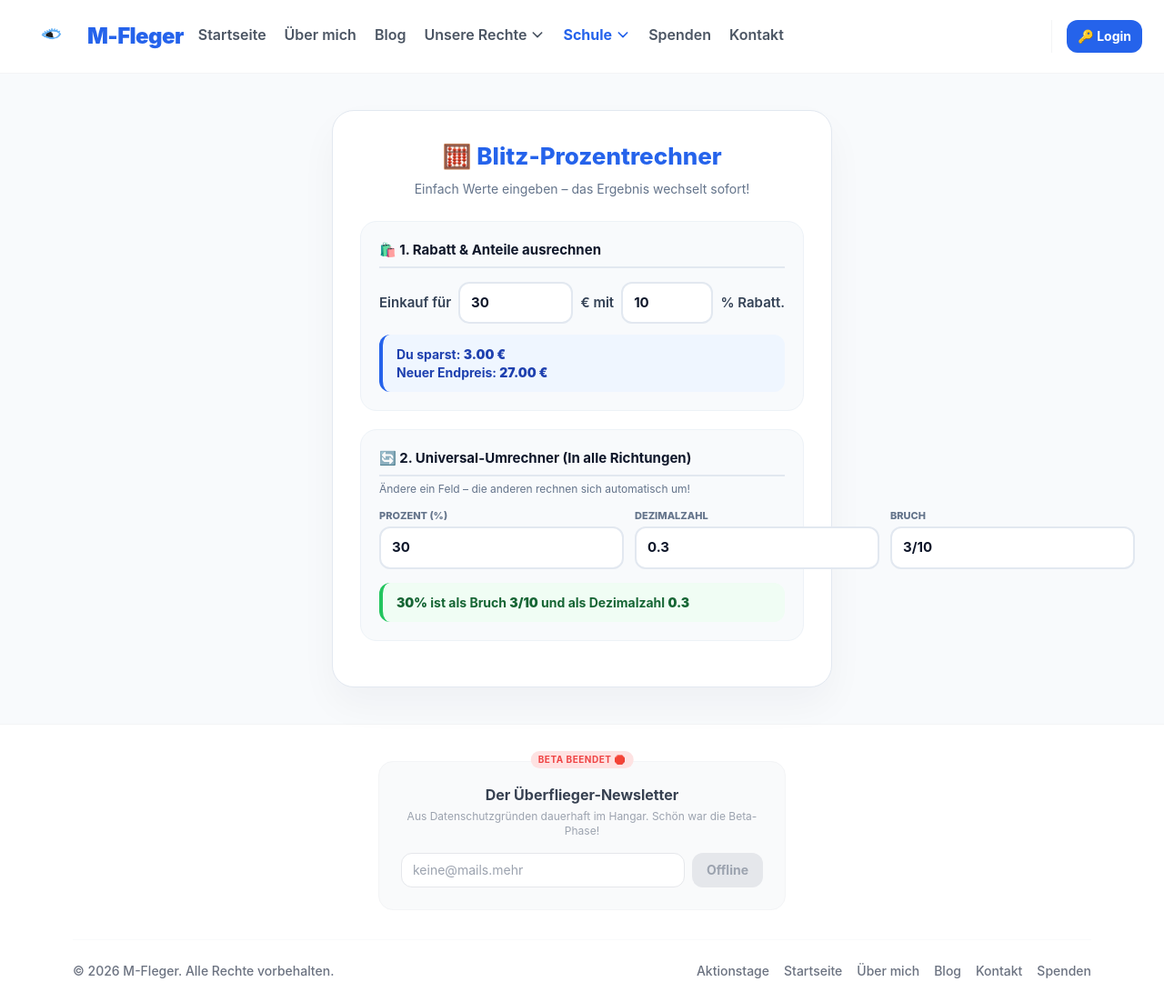
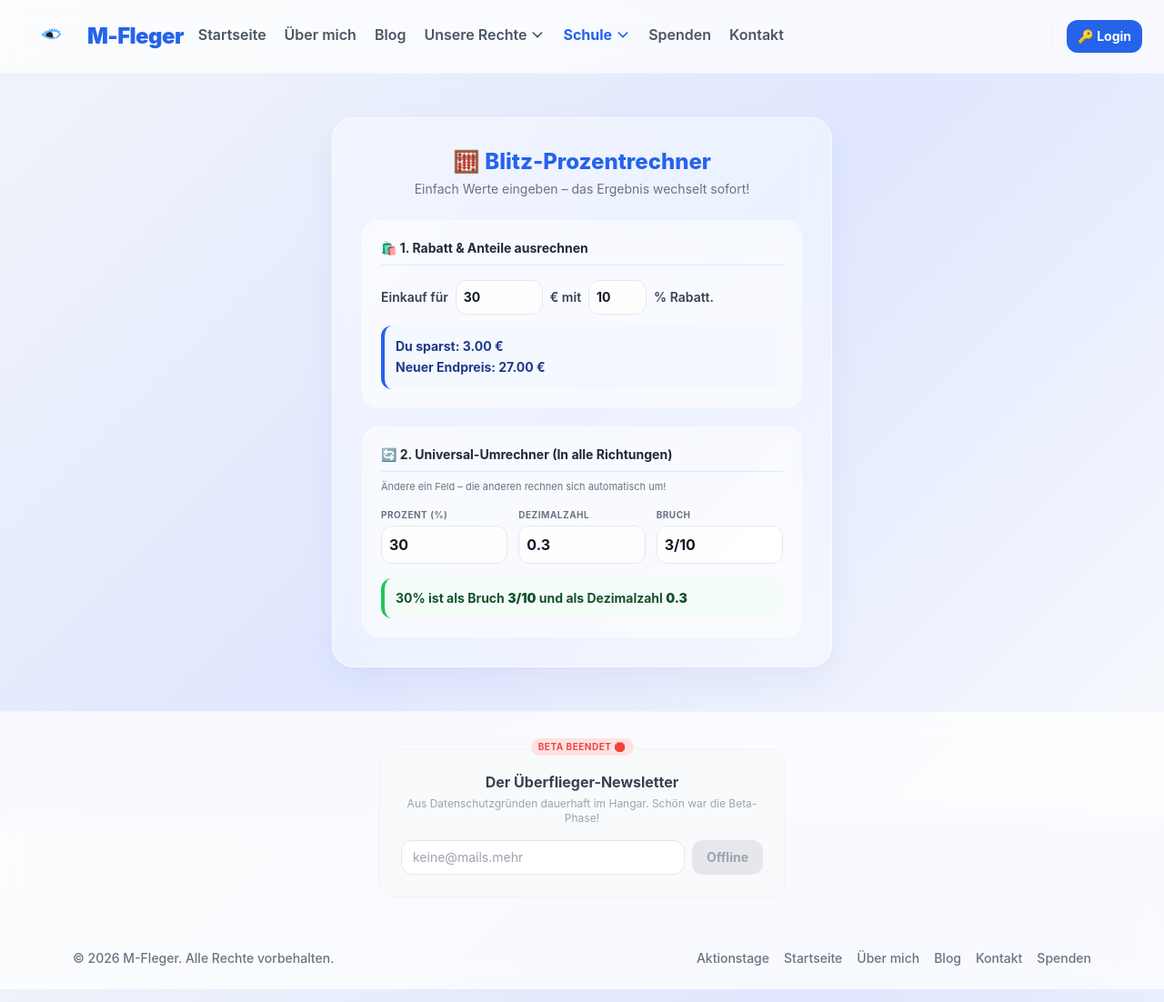
Before and after one commit to julian13053/julian13053.github.io, a Jekyll site: the page built from prozentrechner.html, in a window 1280 px wide. Shown: the whole page at 91% size. Built offline with Jekyll 4.4.1, drawn with Linux system fonts in a browser that asks for light colours; nearby versions of some CDN libraries; a script that is not in the unit is left out.

Commit message:
Update prozentrechner.html

```diff
--- a/prozentrechner.html
+++ b/prozentrechner.html
@@ -8,133 +8,20 @@ permalink: /prozentrechner.html
     <meta charset="UTF-8">
     <meta name="viewport" content="width=device-width, initial-scale=1.0">
     <title>🧮 Blitz-Prozentrechner - M-Fleger</title>
+
+    <link rel="stylesheet" href="/style.css">
+
     <script src="https://cdn.jsdelivr.net/npm/@supabase/supabase-js@2"></script>
     <script src="https://cdn.tailwindcss.com"></script>
-    <style>
-        :root {
-            --primary: #2563eb;
-            --bg: #f8fafc;
-            --card-bg: #ffffff;
-            --text: #0f172a;
-            --text-muted: #64748b;
-            --border: #e2e8f0;
-        }
-        body {
-            margin: 0;
-            font-family: -apple-system, BlinkMacSystemFont, "Segoe UI", Roboto, sans-serif;
-            background-color: var(--bg);
-            color: var(--text);
-        }
-        .calc-wrapper {
-            display: flex;
-            justify-content: center;
-            align-items: center;
-            min-height: 60vh;
-            padding: 40px 20px;
-            box-sizing: border-box;
-        }
-        .calc-karte {
-            background: var(--card-bg);
-            max-width: 550px;
-            width: 100%;
-            border-radius: 24px;
-            box-shadow: 0 20px 40px rgba(15, 23, 42, 0.04);
-            padding: 30px;
-            border: 1px solid var(--border);
-            box-sizing: border-box;
-        }
-        .calc-titel h1 {
-            font-size: 26px !important;
-            color: var(--primary) !important;
-            margin: 0 0 6px 0 !important;
-            font-weight: 800 !important;
-            text-align: center;
-        }
-        .calc-abschnitt {
-            background: #f8fafc;
-            padding: 20px;
-            border-radius: 18px;
-            margin-bottom: 20px;
-            border: 1px solid #edf2f7;
-            box-sizing: border-box;
-        }
-        .calc-abschnitt h2 {
-            font-size: 15px !important;
-            color: var(--text) !important;
-            margin-top: 0 !important;
-            margin-bottom: 15px !important;
-            border-bottom: 2px solid var(--border) !important;
-            padding-bottom: 6px !important;
-            font-weight: 700 !important;
-        }
-        .input-row {
-            display: flex;
-            flex-wrap: wrap;
-            gap: 8px;
-            align-items: center;
-            font-size: 15px;
-            font-weight: 600;
-            color: #334155;
-            margin-bottom: 12px;
-        }
-        .prozent-input {
-            padding: 10px 12px;
-            border: 2px solid var(--border);
-            background: #ffffff;
-            border-radius: 12px;
-            font-weight: 700;
-            color: var(--text);
-            outline: none;
-            font-size: 15px;
-            transition: border-color 0.2s;
-            box-sizing: border-box;
-        }
-        .prozent-input:focus {
-            border-color: var(--primary);
-        }
-        .w-p { width: 100px; flex-grow: 1; }
-        .w-pct { width: 75px; flex-grow: 1; }
-        .ergebnis-box {
-            background: #eff6ff;
-            border-left: 4px solid var(--primary);
-            padding: 12px 15px;
-            border-radius: 12px;
-            font-size: 14px;
-            color: #1e40af;
-            font-weight: 700;
-            line-height: 1.4;
-        }
-        .grid-container {
-            display: grid;
-            grid-template-columns: repeat(3, 1fr);
-            gap: 12px;
-        }
-        @media (max-width: 440px) {
-            .grid-container { grid-template-columns: 1fr; }
-        }
-        .grid-item {
-            display: flex;
-            flex-direction: column;
-            gap: 4px;
-        }
-        .grid-item label {
-            font-size: 11px;
-            font-weight: 800;
-            color: var(--text-muted);
-            text-transform: uppercase;
-        }
-    </style>
 </head>
 <body>
 
-<nav class="bg-white border-b border-gray-100 w-full relative">
+<nav class="bg-white border-b border-gray-100 w-full relative z-50">
     <div class="w-full max-w-none px-4 md:px-6 flex items-center justify-between h-20">
-
         <a href="/index.html" class="flex items-center gap-2 shrink-0 no-underline text-current mr-4">
             <img src="/auge-logo.jpg" alt="M-Fleger Logo" class="w-12 h-10 md:w-16 md:h-14 rounded-xl object-contain">
             <span class="text-xl md:text-2xl font-black tracking-tight text-blue-600">M-Fleger</span>
         </a>
-
         <div class="hidden lg:flex flex-wrap items-center gap-x-2 xl:gap-x-5 font-semibold text-gray-600 text-sm md:text-base flex-grow justify-start">
             <a href="/index.html" class="hover:text-blue-600 pb-1 transition-all no-underline">Startseite</a>
             <a href="/ueber-mich.html" class="hover:text-blue-600 pb-1 transition-all no-underline">Über mich</a>
@@ -176,7 +63,6 @@ permalink: /prozentrechner.html
             <a href="/spenden.html" class="hover:text-blue-600 pb-1 transition-all no-underline">Spenden</a>
             <a href="/kontakt.html" class="hover:text-blue-600 pb-1 transition-all no-underline">Kontakt</a>
         </div>
-
         <div class="flex items-center gap-2 md:gap-3 shrink-0 ml-auto md:border-l md:border-gray-100 md:pl-4">
             <div id="auth-nav-section" class="flex items-center">
                 <a href="/login.html" class="bg-blue-600 text-white font-bold px-3 py-2 rounded-xl text-xs md:text-sm shadow-xs hover:bg-blue-700 transition-all no-underline">🔑 Login</a>
@@ -185,50 +71,51 @@ permalink: /prozentrechner.html
     </div>
 </nav>
 
-<div class="calc-wrapper">
-    <div class="calc-karte">
-        <div class="calc-titel">
-            <h1>🧮 Blitz-Prozentrechner</h1>
-            <p style="color: #64748b; font-size: 14px; margin: 0 0 25px 0; text-align: center;">Einfach Werte eingeben – das Ergebnis wechselt sofort!</p>
+<div class="w-full flex justify-center items-center py-12 px-4 min-h-[70vh]">
+
+    <div class="glass-karte max-w-[550px] w-full p-8">
+
+        <div class="text-center mb-6">
+            <h1 class="text-2xl font-extrabold text-blue-600 mb-1">🧮 Blitz-Prozentrechner</h1>
+            <p class="text-gray-500 text-sm">Einfach Werte eingeben – das Ergebnis wechselt sofort!</p>
         </div>
 
-        <div class="calc-abschnitt">
-            <h2>🛍️ 1. Rabatt & Anteile ausrechnen</h2>
-            <div class="input-row">
+        <div class="glass-sub-abschnitt p-5 mb-5">
+            <h2 class="text-sm font-bold text-gray-800 border-b border-blue-100 pb-2 mb-4">🛍️ 1. Rabatt & Anteile ausrechnen</h2>
+            <div class="flex flex-wrap gap-2 items-center text-sm font-semibold text-gray-700 mb-3">
                 <span>Einkauf für</span>
-                <input type="number" id="rabattPreis" class="prozent-input w-p" value="30" oninput="rechneRabatt()">
+                <input type="number" id="rabattPreis" class="p-2 border border-gray-200 bg-white/80 rounded-xl font-bold text-gray-900 outline-none focus:border-blue-500 focus:bg-white w-24" value="30" oninput="rechneRabatt()">
                 <span>€ mit</span>
-                <input type="number" id="rabattProzent" class="prozent-input w-pct" value="10" oninput="rechneRabatt()">
+                <input type="number" id="rabattProzent" class="p-2 border border-gray-200 bg-white/80 rounded-xl font-bold text-gray-900 outline-none focus:border-blue-500 focus:bg-white w-16" value="10" oninput="rechneRabatt()">
                 <span>% Rabatt.</span>
             </div>
-            <div id="rabattErgebnis" class="ergebnis-box"></div>
+            <div id="rabattErgebnis" class="bg-blue-50/50 border-l-4 border-blue-600 p-3 rounded-xl text-sm text-blue-900 font-bold leading-relaxed"></div>
         </div>
 
-        <div class="calc-abschnitt">
-            <h2>🔄 2. Universal-Umrechner (In alle Richtungen)</h2>
-            <p style="font-size: 12px; color: #64748b; margin-top: -10px; margin-bottom: 12px;">Ändere ein Feld – die anderen rechnen sich automatisch um!</p>
-            <div class="grid-container">
-                <div class="grid-item">
-                    <label>Prozent (%)</label>
-                    <input type="number" id="convProzent" class="prozent-input" value="30" oninput="vonProzent()">
+        <div class="glass-sub-abschnitt p-5">
+            <h2 class="text-sm font-bold text-gray-800 border-b border-blue-100 pb-2 mb-2">🔄 2. Universal-Umrechner (In alle Richtungen)</h2>
+            <p class="text-[11px] text-gray-500 mb-4">Ändere ein Feld – die anderen rechnen sich automatisch um!</p>
+            <div class="grid grid-cols-1 sm:grid-cols-3 gap-3">
+                <div class="flex flex-col gap-1">
+                    <label class="text-[10px] font-bold text-gray-500 uppercase tracking-wider">Prozent (%)</label>
+                    <input type="number" id="convProzent" class="p-2 border border-gray-200 bg-white/80 rounded-xl font-bold text-gray-900 outline-none focus:border-blue-500 focus:bg-white" value="30" oninput="vonProzent()">
                 </div>
-                <div class="grid-item">
-                    <label>Dezimalzahl</label>
-                    <input type="number" id="convDezimal" class="prozent-input" value="0.3" step="0.01" oninput="vonDezimal()">
+                <div class="flex flex-col gap-1">
+                    <label class="text-[10px] font-bold text-gray-500 uppercase tracking-wider">Dezimalzahl</label>
+                    <input type="number" id="convDezimal" class="p-2 border border-gray-200 bg-white/80 rounded-xl font-bold text-gray-900 outline-none focus:border-blue-500 focus:bg-white" value="0.3" step="0.01" oninput="vonDezimal()">
                 </div>
-                <div class="grid-item">
-                    <label>Bruch</label>
-                    <input type="text" id="convBruch" class="prozent-input" value="3/10" oninput="vonBruch()">
+                <div class="flex flex-col gap-1">
+                    <label class="text-[10px] font-bold text-gray-500 uppercase tracking-wider">Bruch</label>
+                    <input type="text" id="convBruch" class="p-2 border border-gray-200 bg-white/80 rounded-xl font-bold text-gray-900 outline-none focus:border-blue-500 focus:bg-white" value="3/10" oninput="vonBruch()">
                 </div>
             </div>
-            <div id="umrechnungInfo" class="ergebnis-box" style="margin-top: 15px; background: #f0fdf4; border-left-color: #22c55e; color: #166534;"></div>
+            <div id="umrechnungInfo" class="mt-4 bg-green-50/50 border-l-4 border-green-500 p-3 rounded-xl text-sm text-green-900 font-bold"></div>
         </div>
     </div>
 </div>
 
 <footer class="bg-white border-t border-gray-100 pt-10 pb-6 w-full">
     <div class="max-w-6xl mx-auto px-4 flex flex-col items-center">
-
         <div class="bg-gray-50 border border-gray-100 rounded-2xl p-6 max-w-md w-full text-center relative mb-8">
             <span class="absolute -top-3 left-1/2 transform -translate-x-1/2 bg-red-100 text-red-500 font-bold px-2 py-0.5 rounded-full text-[10px] uppercase tracking-wider">Beta Beendet 🛑</span>
             <h4 class="text-gray-700 font-bold text-base mb-1">Der Überflieger-Newsletter</h4>
@@ -238,7 +125,6 @@ permalink: /prozentrechner.html
                 <button disabled class="bg-gray-200 text-gray-400 font-bold px-4 py-2 rounded-xl text-sm border-0">Offline</button>
             </div>
         </div>
-
         <div class="w-full flex flex-col sm:flex-row items-center justify-between border-t border-gray-50 pt-6 text-sm text-gray-500 font-medium gap-4">
             <p>© 2026 M-Fleger. Alle Rechte vorbehalten.</p>
             <div class="flex flex-wrap gap-x-4 gap-y-2 justify-center">
@@ -250,7 +136,6 @@ permalink: /prozentrechner.html
                 <a href="/spenden.html" class="text-gray-500 hover:text-blue-600 no-underline">Spenden</a>
             </div>
         </div>
-
     </div>
 </footer>
 
@@ -278,7 +163,7 @@ function rechneRabatt() {
     const prozent = parseFloat(document.getElementById('rabattProzent').value) || 0;
     const ersparnis = (preis * prozent) / 100;
     const endpreis = preis - ersparnis;
-    document.getElementById('rabattErgebnis').innerHTML = `Du sparst: <strong>${ersparnis.toFixed(2)} €</strong><br>Neuer Endpreis: <strong>${endpreis.toFixed(2)} €</strong>`;
+    document.getElementById('rabattErgebnis').innerHTML = `Du sparst: ${ersparnis.toFixed(2)} €<br>Neuer Endpreis: ${endpreis.toFixed(2)} €`;
 }
 function ggt(a, b) { return b ? ggt(b, a % b) : a; }
 function prozentZuBruch(prozent) {
@@ -327,7 +212,7 @@ function vonBruch() {
     aktualisiereInfoText(pInput.value, dInput.value, bruchText);
 }
 function aktualisiereInfoText(p, d, b) {
-    document.getElementById('umrechnungInfo').innerHTML = `<strong>${p}%</strong> ist als Bruch <strong>${b}</strong> und als Dezimalzahl <strong>${d}</strong>`;
+    document.getElementById('umrechnungInfo').innerHTML = `${p}% ist als Bruch <strong>${b}</strong> und als Dezimalzahl <strong>${d}</strong>`;
 }
 rechneRabatt();
 vonProzent();
```
